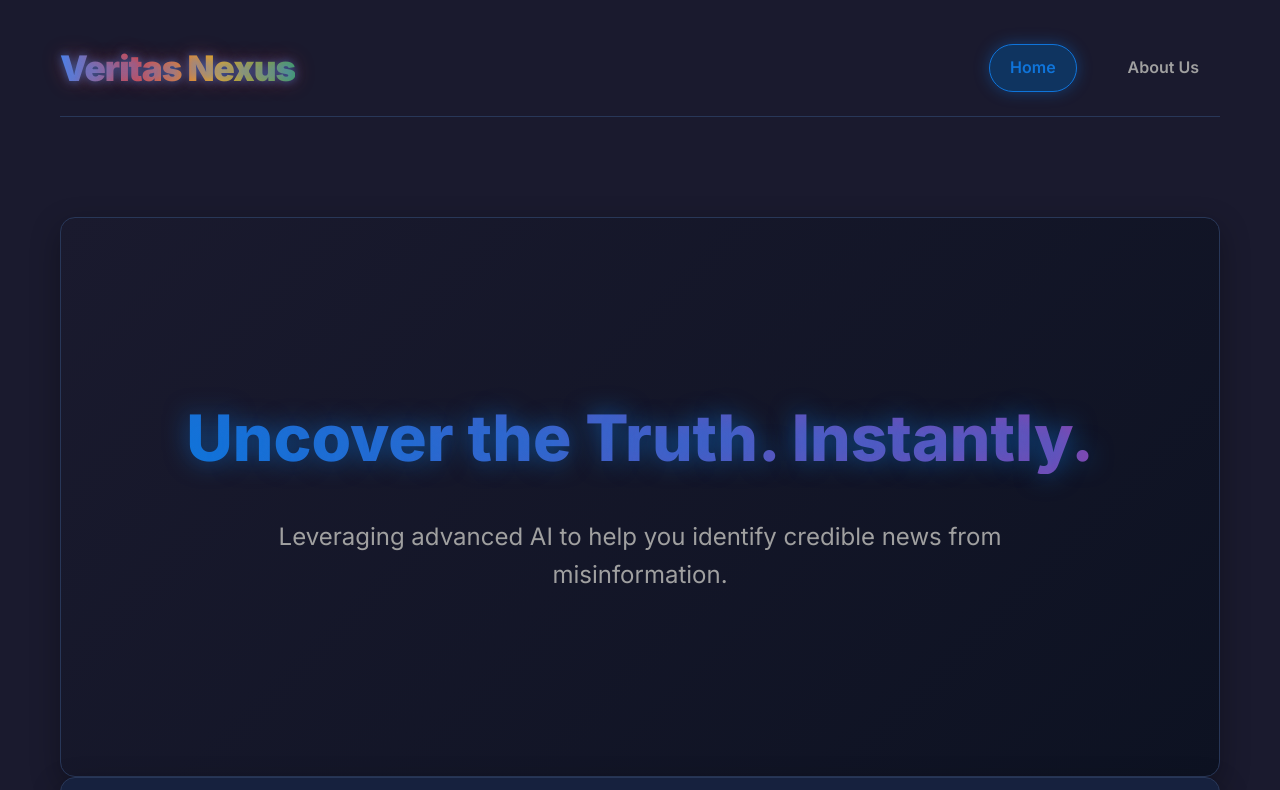
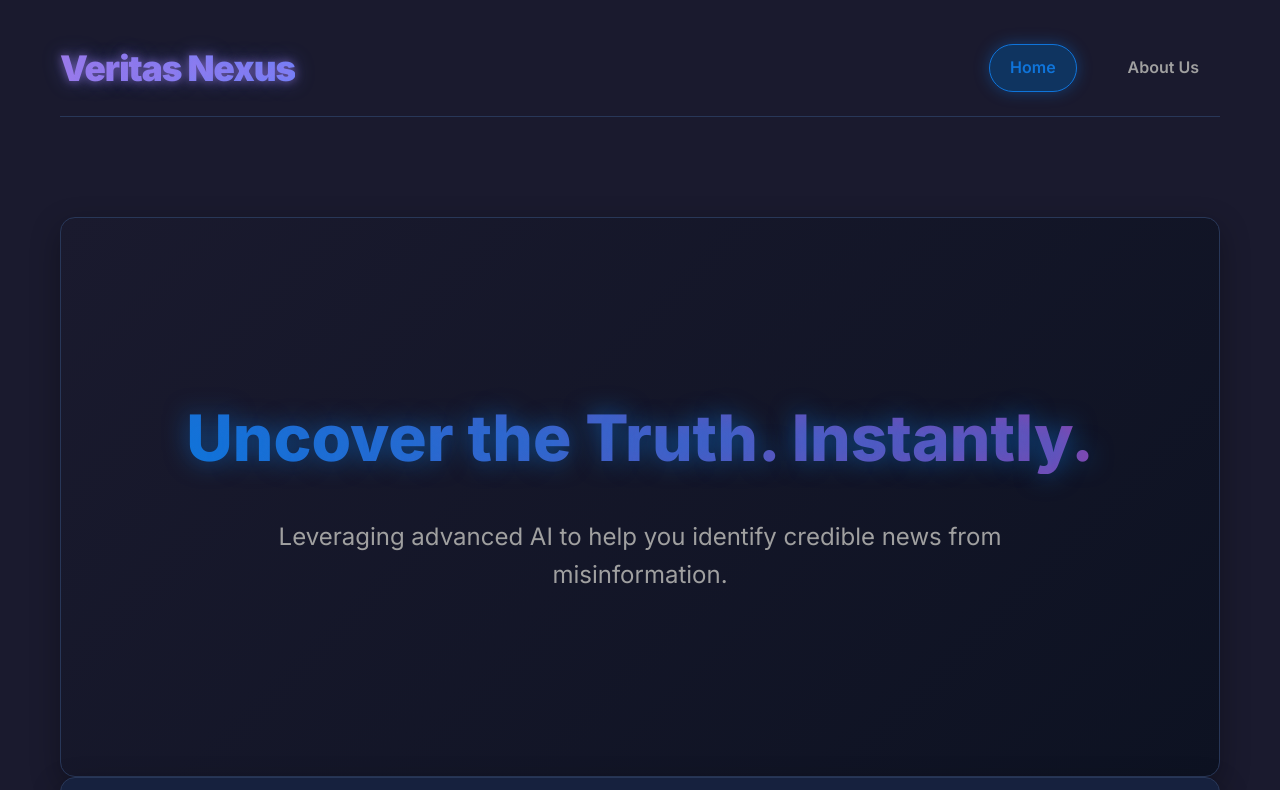
Before and after one commit to Sugiplayz/update, a website: page index.html in a window 1280 px wide. Shown: the top 790 px of the page. Drawn offline with Linux system fonts and the light colour scheme.

Commit message:
style.css

```diff
--- a/style.css
+++ b/style.css
@@ -57,17 +57,18 @@ body {
     font-family: 'Inter', sans-serif; /* Ensure Inter font for logo */
     font-size: 2.2rem; /* Larger logo for prominence */
     font-weight: 900; /* Extra bold */
-    background: linear-gradient(90deg, #4285F4, #EA4335, #FBBC05, #34A853); /* Google-like blended colors */
+    /* THIS IS THE CORRECTED LOGO GRADIENT AND SHADOW */
+    background: linear-gradient(90deg, #9f7aea, #6a82fb); /* Purple to lighter blue */
     -webkit-background-clip: text;
     -webkit-text-fill-color: transparent;
-    text-shadow: 0 0 10px rgba(66, 133, 244, 0.6), 0 0 20px rgba(234, 67, 53, 0.4); /* Subtle glow */
+    text-shadow: 0 0 10px rgba(159, 122, 234, 0.6), 0 0 20px rgba(106, 130, 251, 0.4);
     letter-spacing: -1px; /* Slightly tighter for modern look */
     transition: all 0.3s ease;
     cursor: default;
 }
 
 .nav-logo:hover {
-    text-shadow: 0 0 15px rgba(66, 133, 244, 0.8), 0 0 25px rgba(234, 67, 53, 0.6); /* More intense glow on hover */
+    text-shadow: 0 0 15px rgba(159, 122, 234, 0.8), 0 0 25px rgba(106, 130, 251, 0.6); /* More intense glow on hover */
     transform: scale(1.02);
 }
 
```
